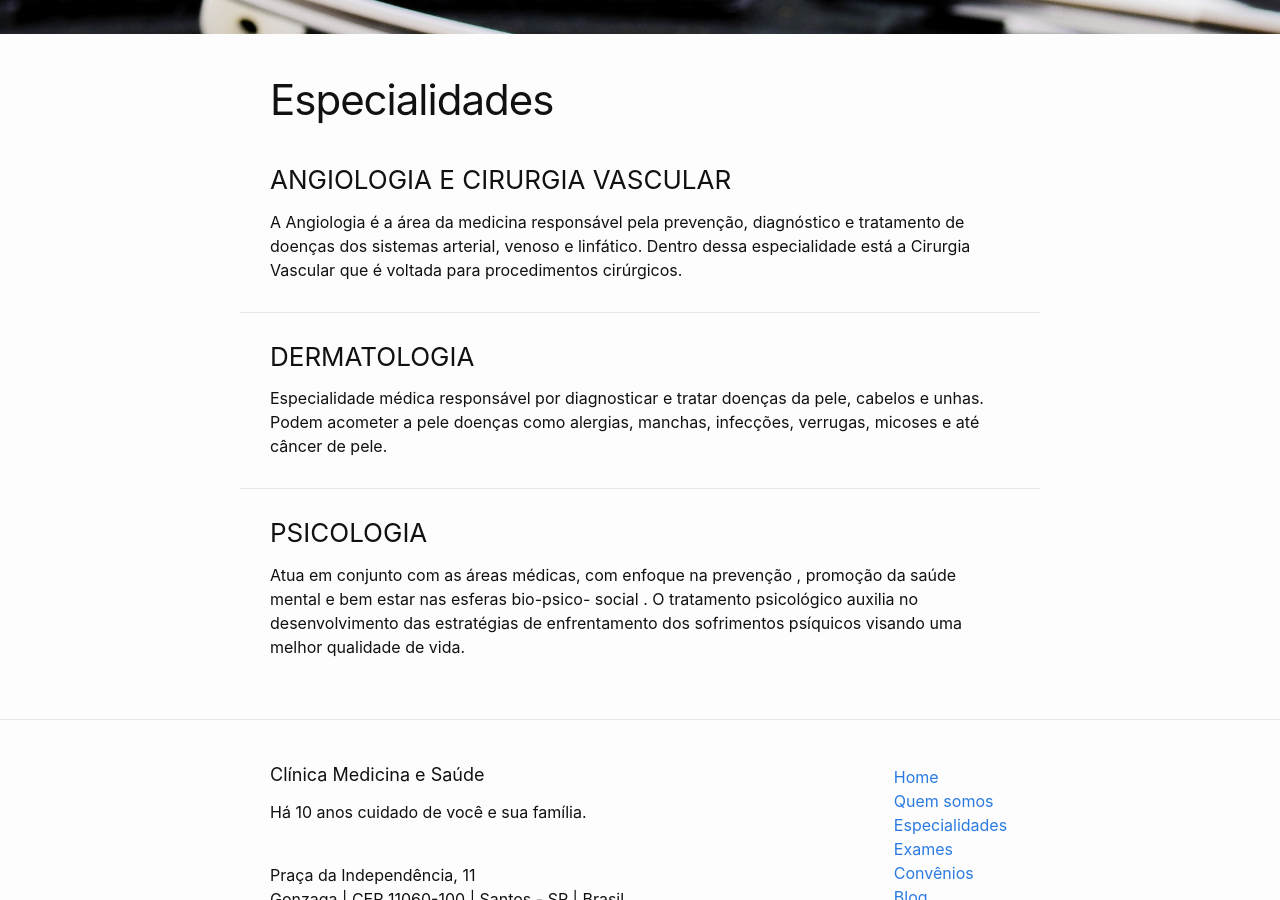
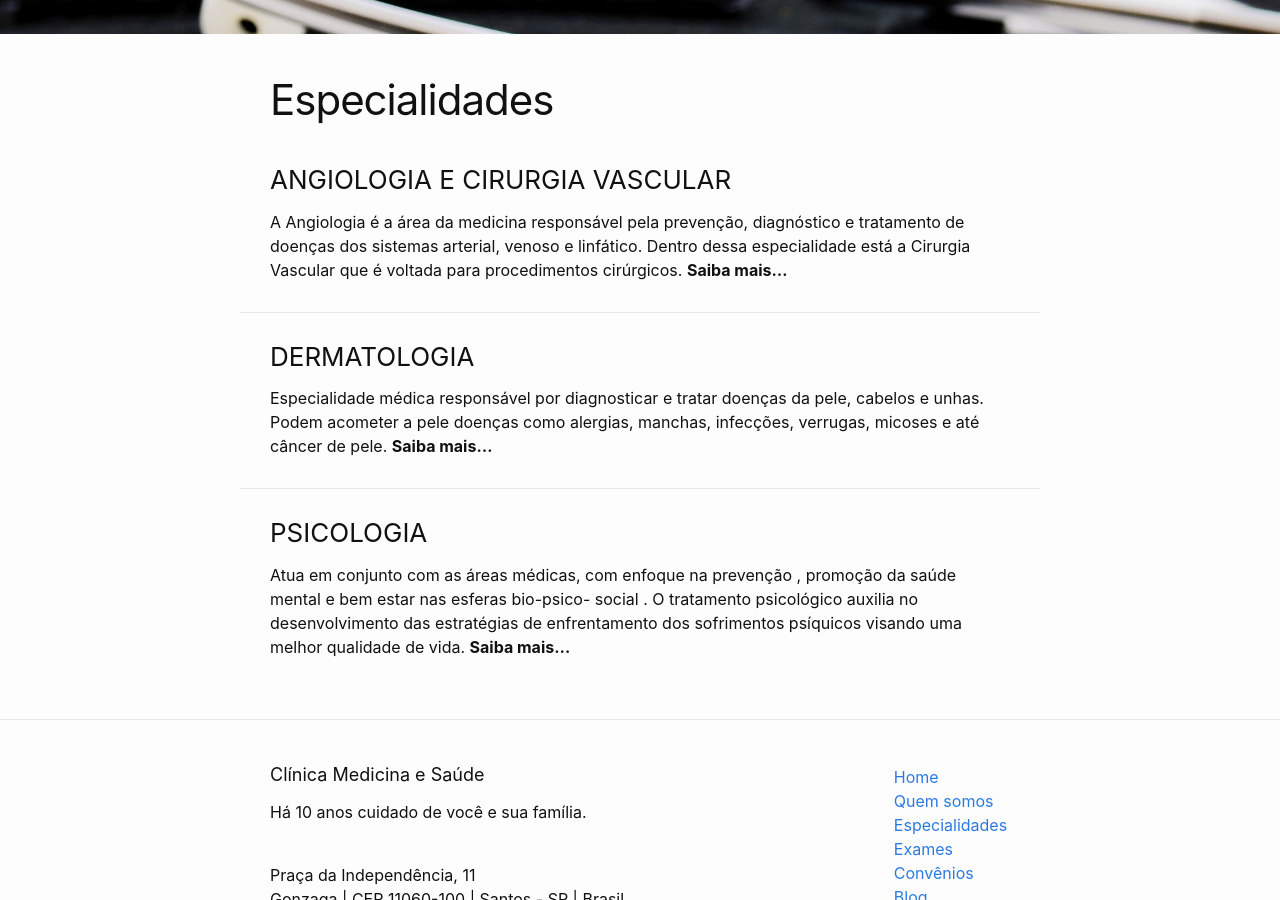
Before and after one commit to CopaTecnologia/medicinaesaude, a Jekyll site: the page built from especialidades.markdown, in a window 1280 px wide and 900 px high, scrolled down 662 px. Built offline with Jekyll 4.4.1, drawn with Linux system fonts in a browser that asks for light colours.

Commit message:
Updated Especialidades

```diff
--- a/especialidades.markdown
+++ b/especialidades.markdown
@@ -7,14 +7,14 @@ nav-title: Especialidades
 ---
 
 ### ANGIOLOGIA E CIRURGIA VASCULAR
-A Angiologia é a área da medicina responsável pela prevenção, diagnóstico e tratamento de doenças dos sistemas arterial, venoso e linfático. Dentro dessa especialidade está a Cirurgia Vascular que é voltada para procedimentos cirúrgicos.
+A Angiologia é a área da medicina responsável pela prevenção, diagnóstico e tratamento de doenças dos sistemas arterial, venoso e linfático. Dentro dessa especialidade está a Cirurgia Vascular que é voltada para procedimentos cirúrgicos. **Saiba mais...**
 
 ---
 
 ### DERMATOLOGIA
-Especialidade médica responsável por diagnosticar e tratar doenças da pele, cabelos e unhas. Podem acometer a pele doenças como alergias, manchas, infecções, verrugas, micoses e até câncer de pele.
+Especialidade médica responsável por diagnosticar e tratar doenças da pele, cabelos e unhas. Podem acometer a pele doenças como alergias, manchas, infecções, verrugas, micoses e até câncer de pele. **Saiba mais...**
 
 ---
 
 ### PSICOLOGIA
-Atua em conjunto com as áreas médicas, com enfoque na prevenção , promoção da saúde mental e bem estar nas esferas bio-psico- social . O tratamento psicológico auxilia no desenvolvimento das estratégias de enfrentamento dos sofrimentos psíquicos visando uma melhor qualidade de vida.
+Atua em conjunto com as áreas médicas, com enfoque na prevenção , promoção da saúde mental e bem estar nas esferas bio-psico- social . O tratamento psicológico auxilia no desenvolvimento das estratégias de enfrentamento dos sofrimentos psíquicos visando uma melhor qualidade de vida. **Saiba mais...**
```
